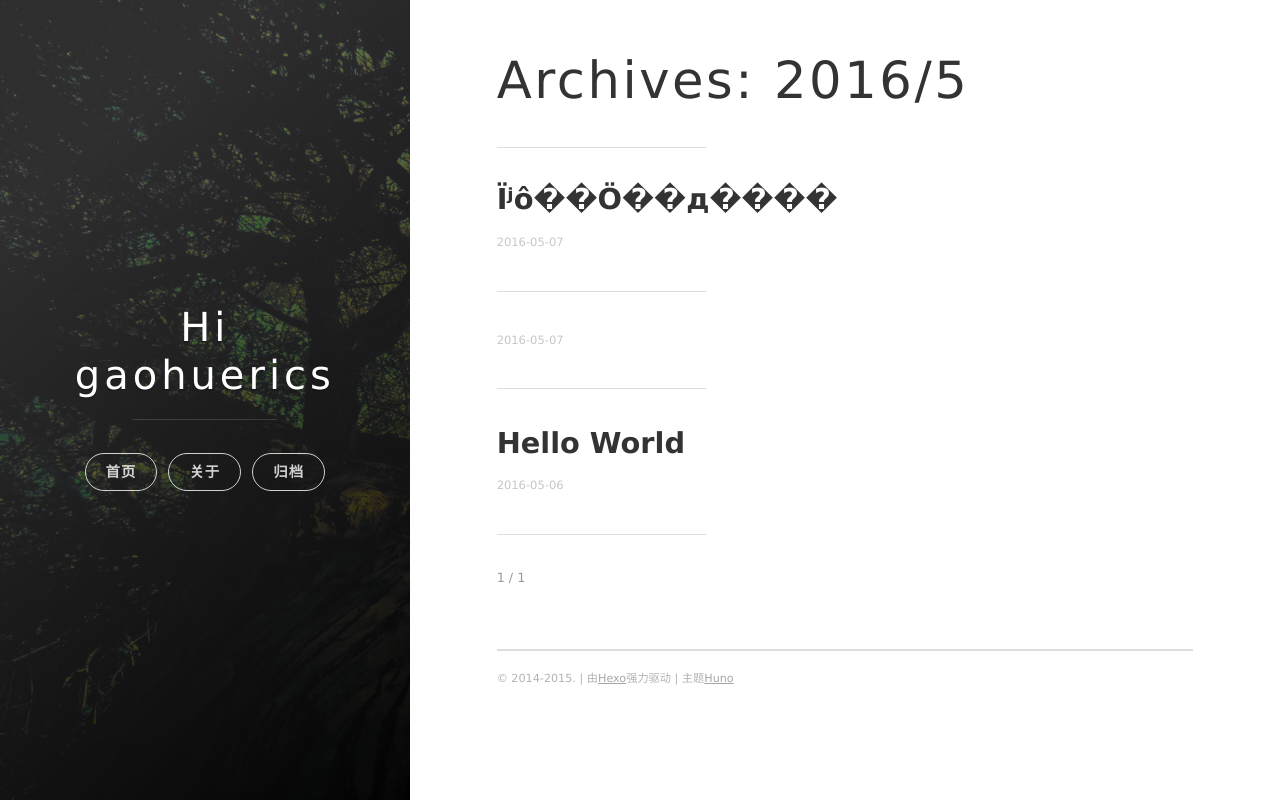
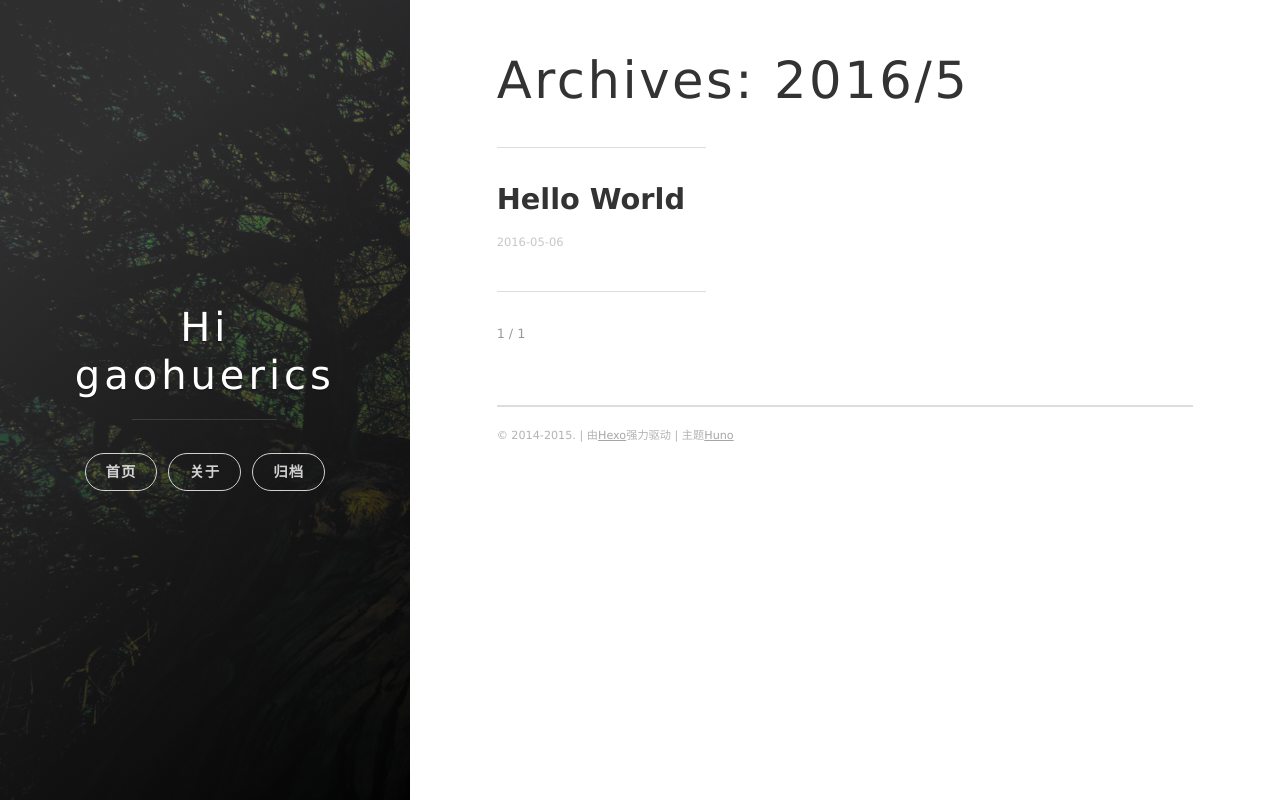
Before and after one commit to gaohuerics/gaohuerics.github.io, a plain HTML site: page archives/2016/05/index.html in a window 1280 px wide. Drawn offline with nearby package versions, Linux system fonts and the light colour scheme; some packages are replaced by stand-ins of ours.

Commit message:
Site updated: 2016-05-07 22:37:56

```diff
--- a/archives/2016/05/index.html
+++ b/archives/2016/05/index.html
@@ -156,42 +156,6 @@ classes that you can use:
     <li>
 
       <h2 class="post-list__post-title post-title">
-        <a href="/2016/05/07/Test-0/" title="link to Ϊʲô��Ӧ��д����">Ϊʲô��Ӧ��д����</a>
-      </h2>
-
-      <div class="post-list__meta">
-
-        <time datetime="2016-05-07" class="post-list__meta--date date">2016-05-07</time>
-      </div>
-
-      <div class="excerpt">
-
-      </div>
-
-      <hr class="post-list__divider" />
-    </li>
-
-    <li>
-
-      <h2 class="post-list__post-title post-title">
-        <a href="/2016/05/07/test/" title="link to "></a>
-      </h2>
-
-      <div class="post-list__meta">
-
-        <time datetime="2016-05-07" class="post-list__meta--date date">2016-05-07</time>
-      </div>
-
-      <div class="excerpt">
-
-      </div>
-
-      <hr class="post-list__divider" />
-    </li>
-
-    <li>
-
-      <h2 class="post-list__post-title post-title">
         <a href="/2016/05/06/hello-world/" title="link to Hello World">Hello World</a>
       </h2>
 
```
Also changed, not shown: archives/2016/index.html (+0 -36 lines), archives/index.html (+0 -36 lines), index.html (+0 -36 lines).
